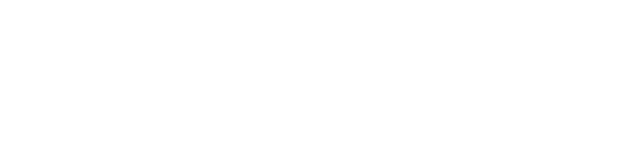
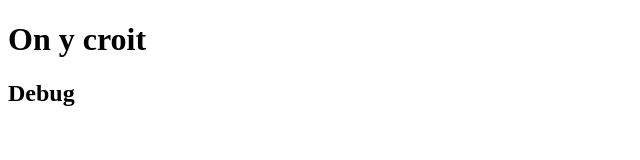
Before and after one commit to Zholdek/sharezza-social, a plain HTML site: page index.html in a window 1280 px wide. Shown: the whole page, without its empty margins (0-640 px from the left). Drawn offline with Linux system fonts and the light colour scheme.

Commit message:
Update 2

```diff
--- a/index.html
+++ b/index.html
@@ -2,7 +2,10 @@
 <html>
   <head>
     <meta charset="UTF-8">
-    <title>title</title>
+    <title>GitHub et Git : les fondamentaux</title>
+    <h1>On y croit</h1>
+    <h2>Debug</h2>
+
   </head>
   <body>
 
```
